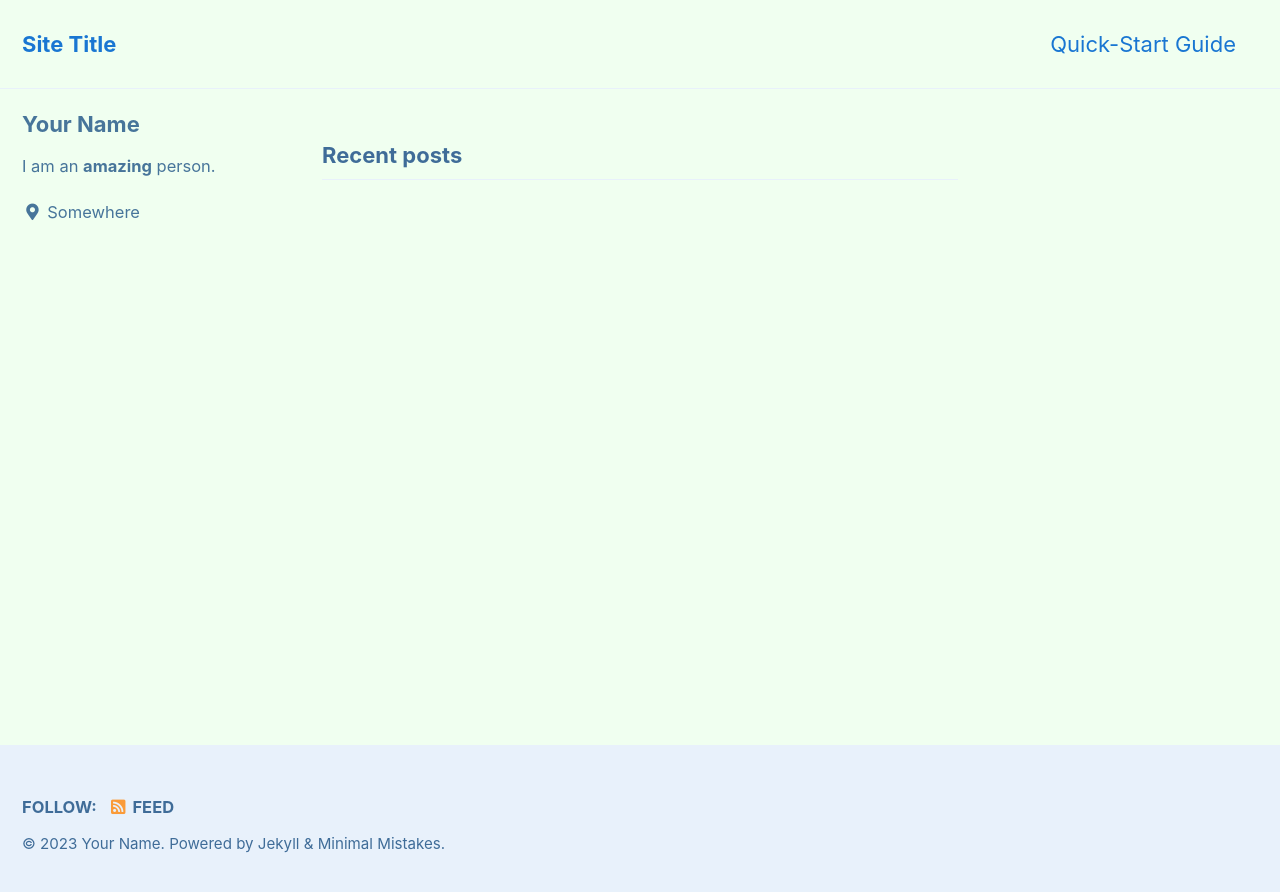
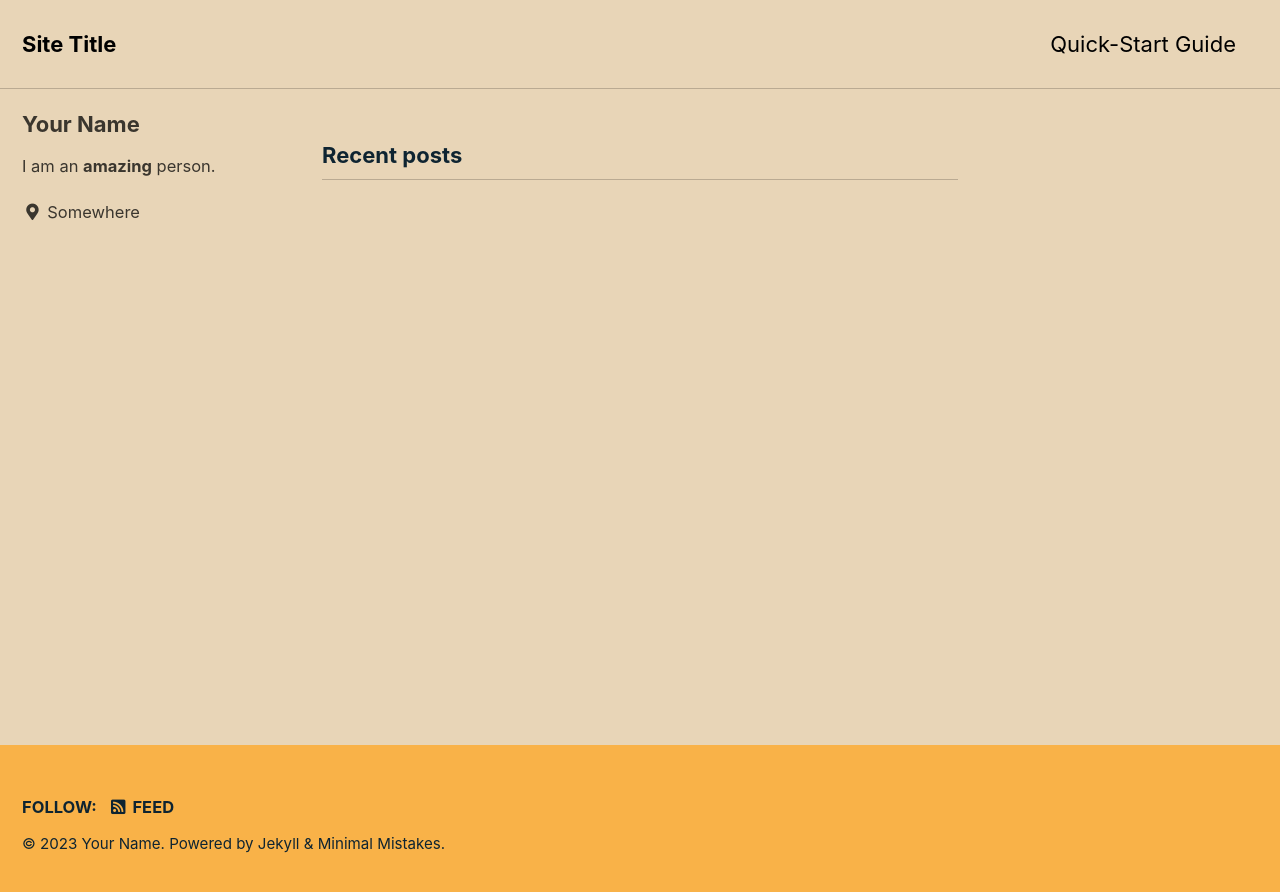
Before and after one commit to chestnutjay/chestnutjay.github.io, a Jekyll site: the page built from index.html, in a window 1280 px wide. Shown: the top 892 px of the page. Built offline with Jekyll 4.4.1, drawn with Linux system fonts in a browser that asks for light colours; cached includes are drawn as plain includes; the list of posts is cut into pages by our own code.

Commit message:
Update _config.yml

```diff
--- a/_config.yml
+++ b/_config.yml
@@ -12,7 +12,7 @@
 
 # theme                  : "minimal-mistakes-jekyll"
 remote_theme             : "mmistakes/minimal-mistakes@4.24.0"
-minimal_mistakes_skin    : "aqua"     #"default" # "air", "aqua", "contrast", "dark", "dirt", "neon", "mint", "plum", "sunrise"
+minimal_mistakes_skin    : "sunrise"     #"default" # "air", "aqua", "contrast", "dark", "dirt", "neon", "mint", "plum", "sunrise"
 
 # Site Settings
 locale                   : "en-US"
```
